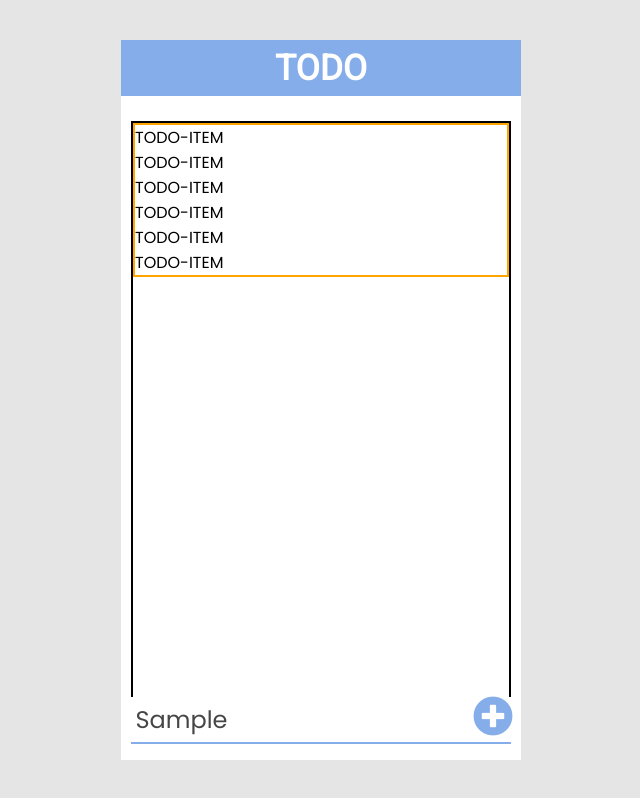
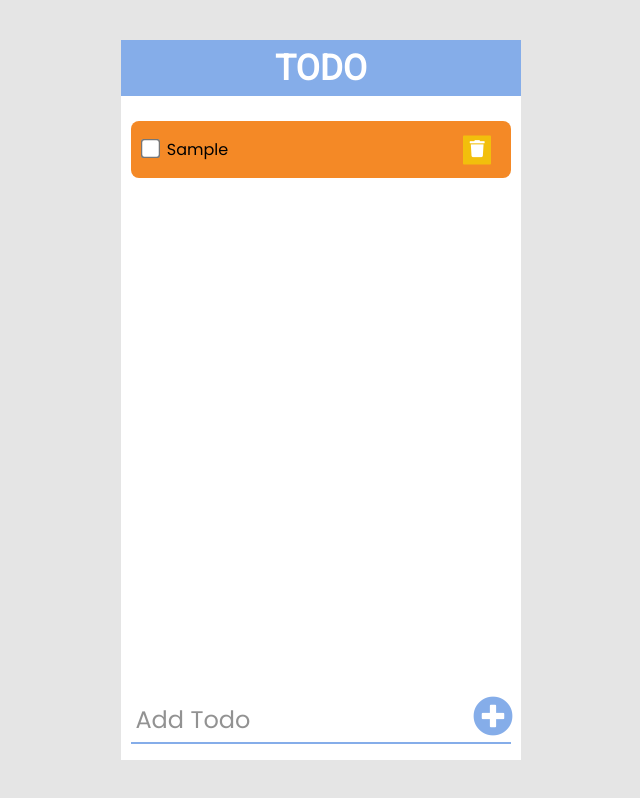
Before and after one commit to Pankaj455/React-TodoApp, a React (Create React App) app: page / in a window 1280 px wide. Both pictures are taken after typing "Sample" into the empty fields and a click on the button 812 px from the left and 716 px from the top of the page. Shown: the whole page, without its empty margins (319-959 px from the left). Built offline with nearby package versions, Linux system fonts and the light colour scheme.

Commit message:
implement addTodo

```diff
--- a/src/App.css
+++ b/src/App.css
@@ -74,7 +74,7 @@ input::placeholder{
 }
 
 .todos-container{
-    border: 2px solid black;
+    /* border: 2px solid black; */
     width: calc(100% - 20px);
     height: calc(100% - 100px);
     position: relative;
@@ -84,5 +84,40 @@ input::placeholder{
 
 .todos-container ul{
     list-style: none;
-    border: 2px solid orange;
+    /* border: 2px solid orange; */
 }
+
+.todo-item{
+    background-color: #F48926;
+    /* border: 2px solid blue; */
+    border-radius: 8px;
+    margin-bottom: 0.8em;
+    padding: 1em 0.8em;
+    position: relative;
+}
+
+.complete{
+    background-color: #C3E875;
+}
+
+input[type="checkbox"]{
+    /* display: inline-block; */
+    transform: scale(1.5);
+    cursor: pointer;
+    margin-right: 10px;
+}
+
+.trash-btn{
+    position: absolute;
+    font-size: 17px;
+    right: 20px;
+    top: 50%;
+    transform: translateY(-50%);
+    cursor: pointer;
+    padding: 0.1rem 0.4rem;
+    border-radius: 0.05em;
+    border: none;
+    outline: none;
+    background-color: rgba(241, 198, 9, 0.877);
+    color: white;
+}
--- a/src/App.js
+++ b/src/App.js
@@ -1,19 +1,19 @@
 import './App.css'
+import { useState } from 'react'
 import Header from './components/Header'
 import AddTodos from './components/AddTodos'
 import Lists from './components/Lists'
 
 function App() {
-
-  function addTodos(e) {
-    e.preventDefault()
-    console.log("submiteed")
+  const [todos, setTodos] = useState([])
+  function addTodos(todo) {
+    setTodos([...todos, todo])
   }
 
   return (
     <div className="container">
       <Header />
-      <Lists />
+      <Lists todos={todos} />
       <AddTodos addTodos={addTodos} />
     </div>
   );
--- a/src/components/AddTodos.jsx
+++ b/src/components/AddTodos.jsx
@@ -1,9 +1,22 @@
+import { useState } from "react"
+
 export default function AddTodos({ addTodos }) {
+    const [todo, setTodo] = useState('');
+    function handleSubmit(e) {
+        e.preventDefault()
+        if (todo.trim() !== "") {
+            addTodos(todo)
+            setTodo('')
+        }
+    }
+
     return (
-        <form className="add-todo" onSubmit={addTodos}>
+        <form className="add-todo" onSubmit={handleSubmit}>
             <input
                 type="text"
                 placeholder="Add Todo"
+                value={todo}
+                onChange={(e) => setTodo(e.target.value)}
             />
             <button ><i className="fas fa-plus-circle"></i></button>
         </form>
--- a/src/components/Lists.jsx
+++ b/src/components/Lists.jsx
@@ -1,14 +1,11 @@
 import TodoItem from './TodoItem'
-export default function Lists() {
+export default function Lists({ todos }) {
     return (
         <div className="todos-container">
             <ul>
-                <TodoItem />
-                <TodoItem />
-                <TodoItem />
-                <TodoItem />
-                <TodoItem />
-                <TodoItem />
+                {
+                    todos.map((todo, index) => <TodoItem key={index} todo={todo} />)
+                }
             </ul>
         </div>
     )
--- a/src/components/TodoItem.jsx
+++ b/src/components/TodoItem.jsx
@@ -1,5 +1,16 @@
-export default function TodoItem() {
+import { useState } from "react"
+
+export default function TodoItem({ todo }) {
+    const [checked, setChecked] = useState(false)
     return (
-        <li className="todo-item">TODO-ITEM</li>
+        <li className={`todo-item ${checked && "complete"}`}>
+            <input
+                type="checkbox"
+                checked={checked}
+                onChange={() => setChecked(!checked)}
+            />
+            <span>{!checked ? todo : <strike>{todo}</strike>}</span>
+            <button className="trash-btn"><i className="fas fa-trash"></i></button>
+        </li>
     )
 }
```
